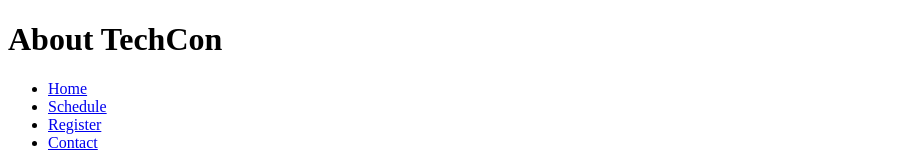
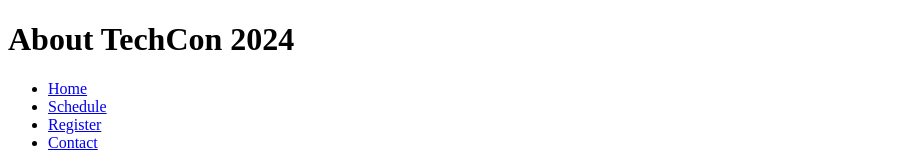
Before and after one commit to agudu50/TechCon_HTML, a plain HTML site: page techcon_website/about.html in a window 1280 px wide. Shown: the top 160 px of the page, without its empty margins (0-906 px from the left). Drawn offline with Linux system fonts and the light colour scheme.

Commit message:
Update About Us page for TechCon 2024

```diff
--- a/techcon_website/about.html
+++ b/techcon_website/about.html
@@ -7,7 +7,7 @@
 </head>
 <body>
     <header>
-        <h1>About TechCon</h1>
+        <h1>About TechCon 2024</h1>
         <nav>
             <ul>
                 <li><a href="/TechCon_HTML/techcon_website/index.html">Home</a></li>
```
